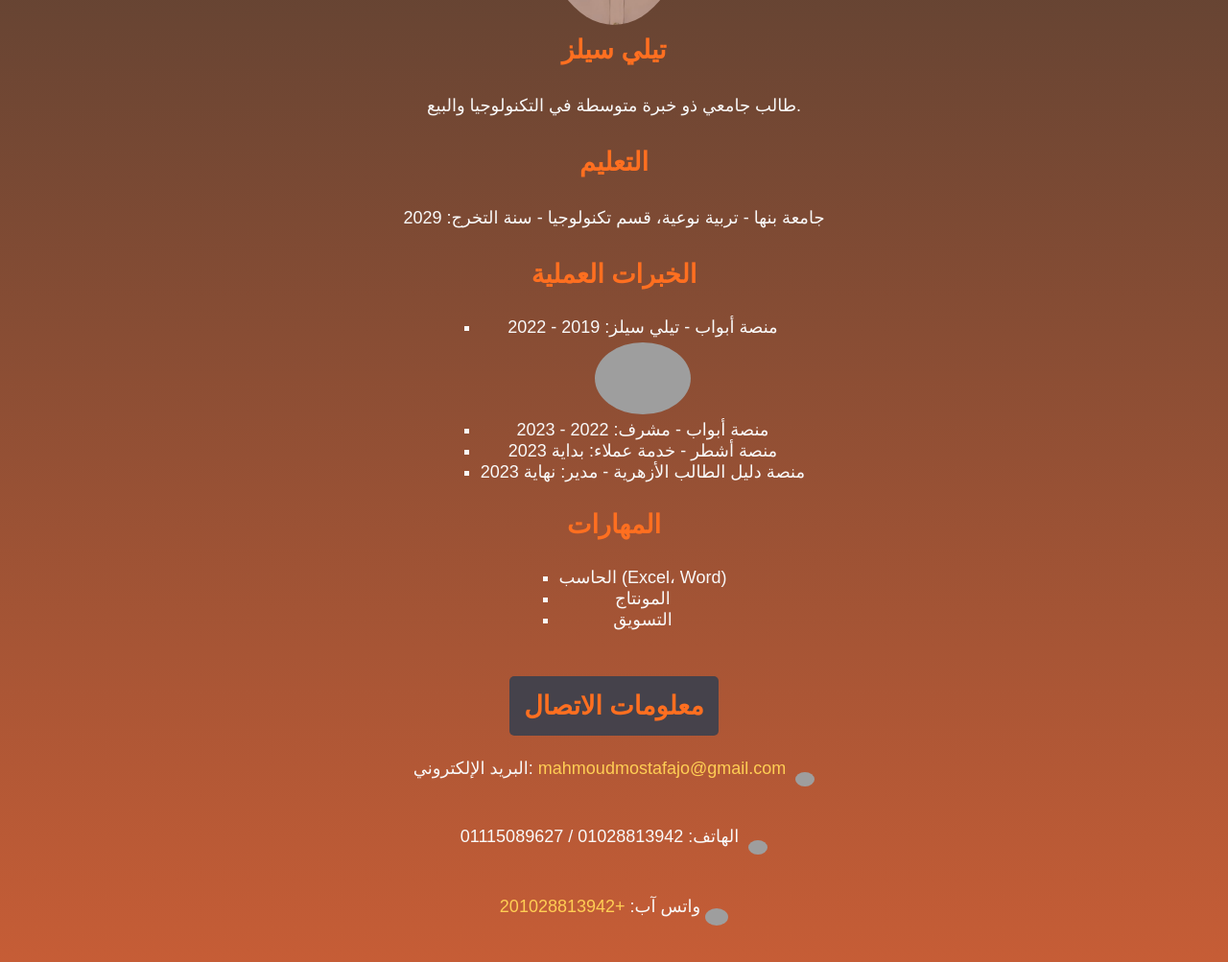
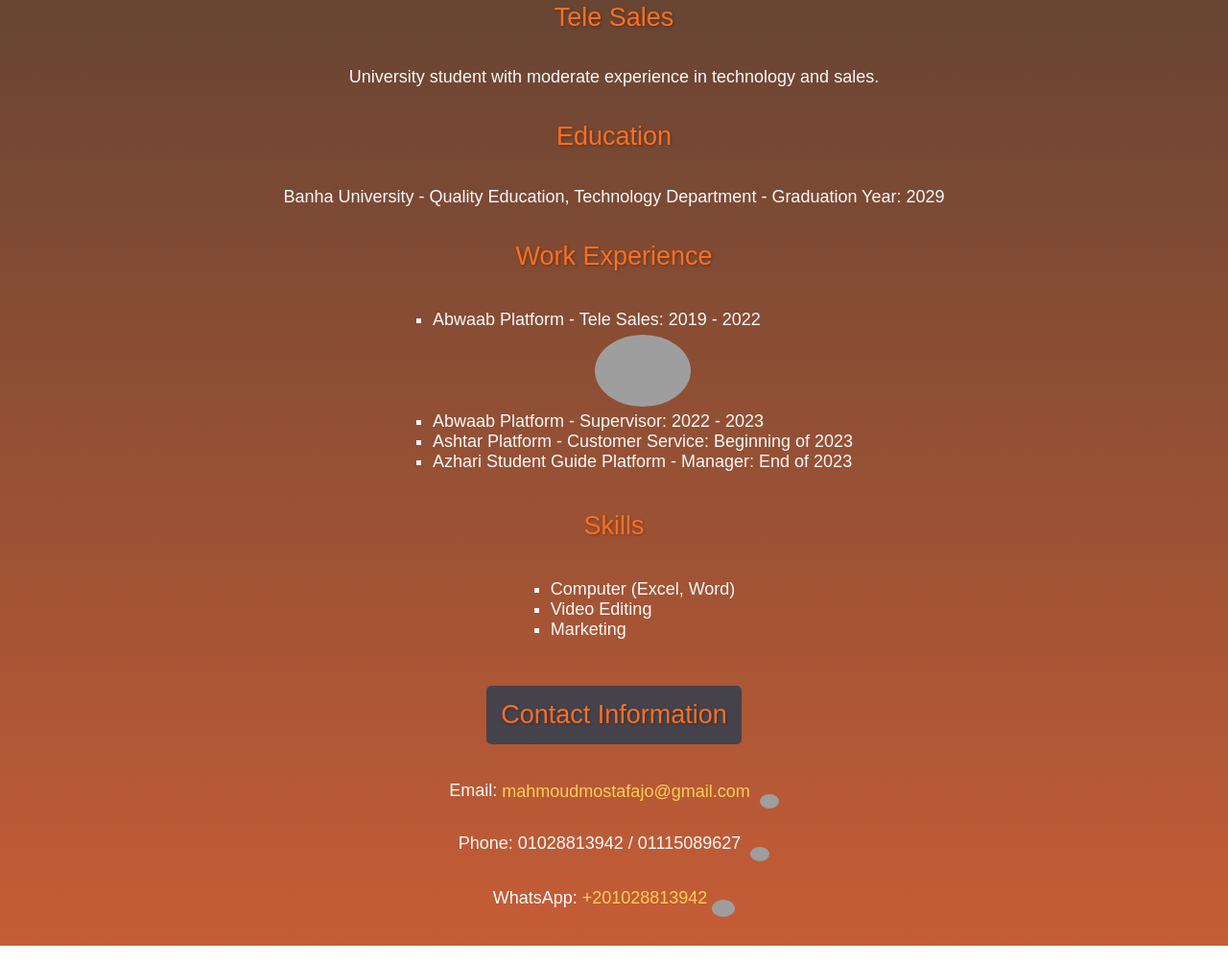
Before and after one commit to mahm0ud2007/ibm-lbgsn, a plain HTML site: page index.html in a window 1280 px wide. Shown: the part 300-1303 px from the top of the page at 96% size. Drawn offline with Linux system fonts and the light colour scheme; grey boxes are pictures that could not be loaded.

Commit message:
Update index.html

```diff
--- a/index.html
+++ b/index.html
@@ -1,10 +1,10 @@
 <html>
     <!DOCTYPE html>
-    <html lang="ar">
+    <html lang="en">
     <head>
         <meta charset="UTF-8">
         <meta name="viewport" content="width=device-width, initial-scale=1.0">
-        <title>بروتوفليو محمود مصطفى</title>
+        <title>Mahmoud Mustafa's Portfolio</title>
         <style>
             body {
                 font-family: 'Arial', sans-serif;
@@ -21,30 +21,30 @@
                 align-items: center;
             }
 
-            h1, h2 {
-                margin: 0;
-                padding: 10px;
-                animation: fadeIn 1s ease-in-out;
-            }
-
             h1 {
+                font-weight: bold;
                 color: #FFCE54;
+                text-shadow: 2px 2px 5px rgba(0, 0, 0, 0.5);
             }
 
             h2 {
+                font-weight: normal;
                 color: #FF6F20;
+                text-shadow: 1px 1px 3px rgba(0, 0, 0, 0.3);
             }
 
             p {
                 line-height: 1.6;
                 color: #f9f9f9;
                 animation: fadeIn 1s ease-in-out;
+                margin: 10px 0;
             }
 
             ul {
                 list-style-type: square;
                 margin-left: 20px;
                 color: #f9f9f9;
+                text-align: left; /* Align the list to the left */
             }
 
             .contact {
@@ -99,44 +99,44 @@
     </head>
     <body>
 
-        <h1>محمود مصطفي محمود السيد</h1>
-        <img src="profile.jpg.jpg" alt="صورة شخصية"> <!-- استبدل 'profile.jpg' برابط الصورة الخاص بك -->
-        <h2>تيلي سيلز</h2>
-        <p>طالب جامعي ذو خبرة متوسطة في التكنولوجيا والبيع.</p>
+        <h1>Mahmoud Mustafa Mahmoud El-Sayed</h1>
+        <img src="profile.jpg" alt="Profile Picture"> <!-- Replace 'profile.jpg' with your actual image link -->
+        <h2>Tele Sales</h2>
+        <p>University student with moderate experience in technology and sales.</p>
 
-        <h2>التعليم</h2>
-        <p>جامعة بنها - تربية نوعية، قسم تكنولوجيا - سنة التخرج: 2029</p>
+        <h2>Education</h2>
+        <p>Banha University - Quality Education, Technology Department - Graduation Year: 2029</p>
 
-        <h2>الخبرات العملية</h2>
+        <h2>Work Experience</h2>
         <ul>
-            <li>منصة أبواب - تيلي سيلز: 2019 - 2022 <img src="https://st.abwaab.com/public/_nuxt/abwaab_logo.BtjDnhmX.png" alt="شعار أبواب" class="abwaab-logo"></li>
-            <li>منصة أبواب - مشرف: 2022 - 2023</li>
-            <li>منصة أشطر - خدمة عملاء: بداية 2023</li>
-            <li>منصة دليل الطالب الأزهرية - مدير: نهاية 2023</li>
+            <li>Abwaab Platform - Tele Sales: 2019 - 2022 <img src="https://st.abwaab.com/public/_nuxt/abwaab_logo.BtjDnhmX.png" alt="Abwaab Logo" class="abwaab-logo"></li>
+            <li>Abwaab Platform - Supervisor: 2022 - 2023</li>
+            <li>Ashtar Platform - Customer Service: Beginning of 2023</li>
+            <li>Azhari Student Guide Platform - Manager: End of 2023</li>
         </ul>
 
-        <h2>المهارات</h2>
+        <h2>Skills</h2>
         <ul>
-            <li>الحاسب (Excel، Word)</li>
-            <li>المونتاج</li>
-            <li>التسويق</li>
+            <li>Computer (Excel, Word)</li>
+            <li>Video Editing</li>
+            <li>Marketing</li>
         </ul>
 
-        <h2 class="contact">معلومات الاتصال</h2>
+        <h2 class="contact">Contact Information</h2>
         <p>
-            البريد الإلكتروني:
+            Email:
             <a href="mailto:mahmoudmostafajo@gmail.com">mahmoudmostafajo@gmail.com</a>
-            <img src="https://img.icons8.com/material-outlined/24/ffffff/email.png" alt="بريد إلكتروني" class="icon">
+            <img src="https://img.icons8.com/material-outlined/24/ffffff/email.png" alt="Email" class="icon">
         </p>
         <p>
-            الهاتف: 01028813942 / 01115089627
-            <img src="https://img.icons8.com/material-outlined/24/ffffff/phone.png" alt="هاتف" class="icon">
+            Phone: 01028813942 / 01115089627
+            <img src="https://img.icons8.com/material-outlined/24/ffffff/phone.png" alt="Phone" class="icon">
         </p>
 
         <p>
-            واتس آب:
+            WhatsApp:
             <a href="https://wa.me/201028813942">+201028813942</a>
-            <img src="https://img.icons8.com/material-outlined/24/ffffff/whatsapp.png" alt="واتس آب" class="whatsapp-icon">
+            <img src="https://img.icons8.com/material-outlined/24/ffffff/whatsapp.png" alt="WhatsApp" class="whatsapp-icon">
         </p>
 
     </body>
@@ -147,4 +147,6 @@
 
 
 
+
+
 </html>
```
